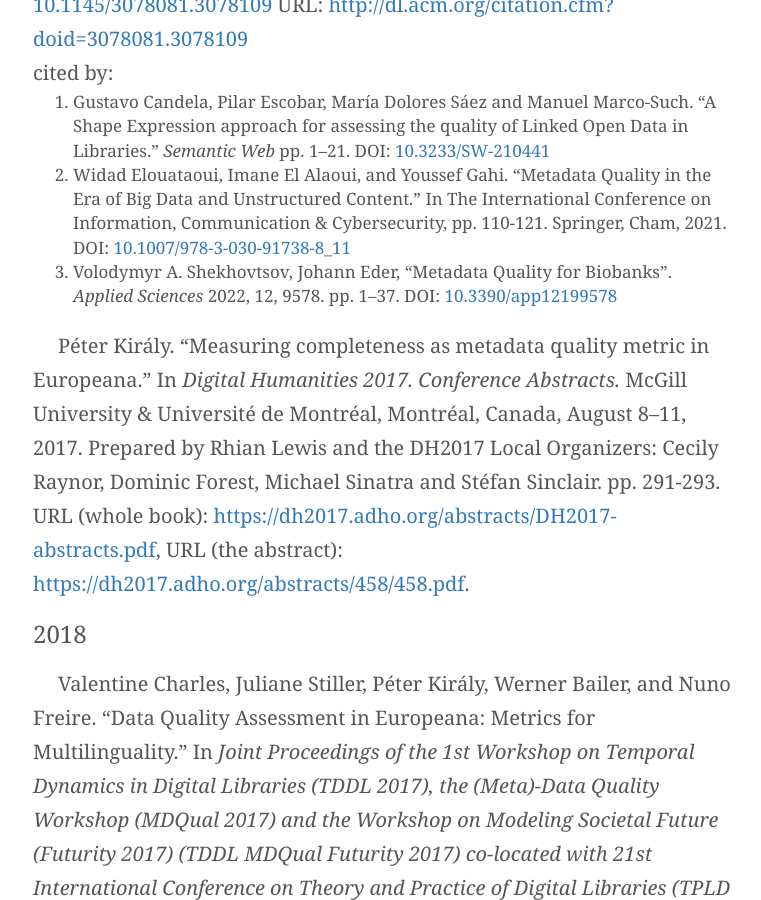
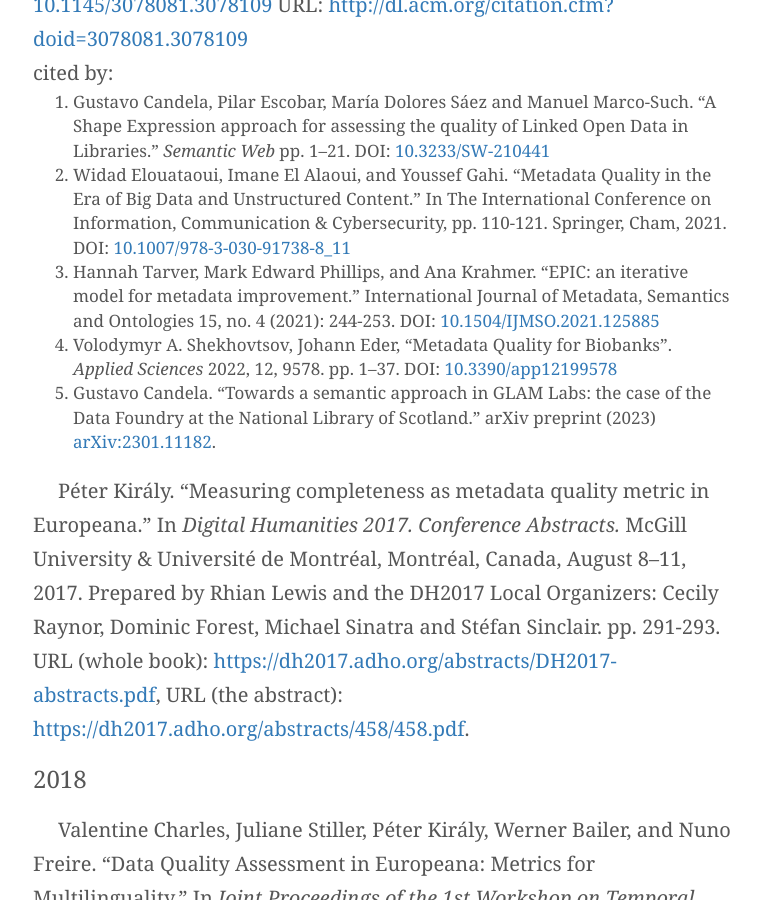
Before and after one commit to pkiraly/pkiraly.github.io, a Jekyll site: the page built from about.md, in a window 1280 px wide and 900 px high, scrolled down 4557 px. Shown: the whole window, without its empty margins (257-1018 px from the left). Built offline with Jekyll 4.4.1, drawn with Linux system fonts in a browser that asks for light colours; nearby versions of some CDN libraries; some web fonts are replaced; comment, search, counter and statistics services are not loaded.

Commit message:
Traver-Phillips-Krahmer, 2021, Candela, 2023 (preprint)

```diff
--- a/about.md
+++ b/about.md
@@ -88,7 +88,9 @@ URL: [http://dl.acm.org/citation.cfm?doid=3078081.3078109](http://dl.acm.org/cit
 cited by:<br/>
 1. Gustavo Candela, Pilar Escobar, María Dolores Sáez and Manuel Marco-Such. "A Shape Expression approach for assessing the quality of Linked Open Data in Libraries." _Semantic Web_ pp. 1--21. DOI: [10.3233/SW-210441](https://doi.org/10.3233/SW-210441)
 2. Widad Elouataoui, Imane El Alaoui, and Youssef Gahi. "Metadata Quality in the Era of Big Data and Unstructured Content." In The International Conference on Information, Communication & Cybersecurity, pp. 110-121. Springer, Cham, 2021. DOI: [10.1007/978-3-030-91738-8_11](https://doi.org/10.1007/978-3-030-91738-8_11)
-3. Volodymyr A. Shekhovtsov, Johann Eder, "Metadata Quality for Biobanks". _Applied Sciences_ 2022, 12, 9578. pp. 1--37. DOI: [10.3390/app12199578](https://doi.org/10.3390/app12199578)
+3. Hannah Tarver, Mark Edward Phillips, and Ana Krahmer. "EPIC: an iterative model for metadata improvement." International Journal of Metadata, Semantics and Ontologies 15, no. 4 (2021): 244-253. DOI: [10.1504/IJMSO.2021.125885](https://doi.org/10.1504/IJMSO.2021.125885)
+4. Volodymyr A. Shekhovtsov, Johann Eder, "Metadata Quality for Biobanks". _Applied Sciences_ 2022, 12, 9578. pp. 1--37. DOI: [10.3390/app12199578](https://doi.org/10.3390/app12199578)
+5. Gustavo Candela. "Towards a semantic approach in GLAM Labs: the case of the Data Foundry at the National Library of Scotland." arXiv preprint (2023) [arXiv:2301.11182](https://arxiv.org/abs/2301.11182).
 
 
 Péter Király. “Measuring completeness as metadata quality metric in Europeana.” In *Digital Humanities 2017. Conference Abstracts.* McGill University & Université de Montréal, Montréal, Canada, August 8–11, 2017. Prepared by Rhian Lewis and the DH2017 Local Organizers: Cecily Raynor, Dominic Forest, Michael Sinatra and Stéfan Sinclair. pp. 291-293. URL (whole book): [https://dh2017.adho.org/abstracts/DH2017-abstracts.pdf](https://dh2017.adho.org/abstracts/DH2017-abstracts.pdf), URL (the abstract): [https://dh2017.adho.org/abstracts/458/458.pdf](https://dh2017.adho.org/abstracts/458/458.pdf).
```
